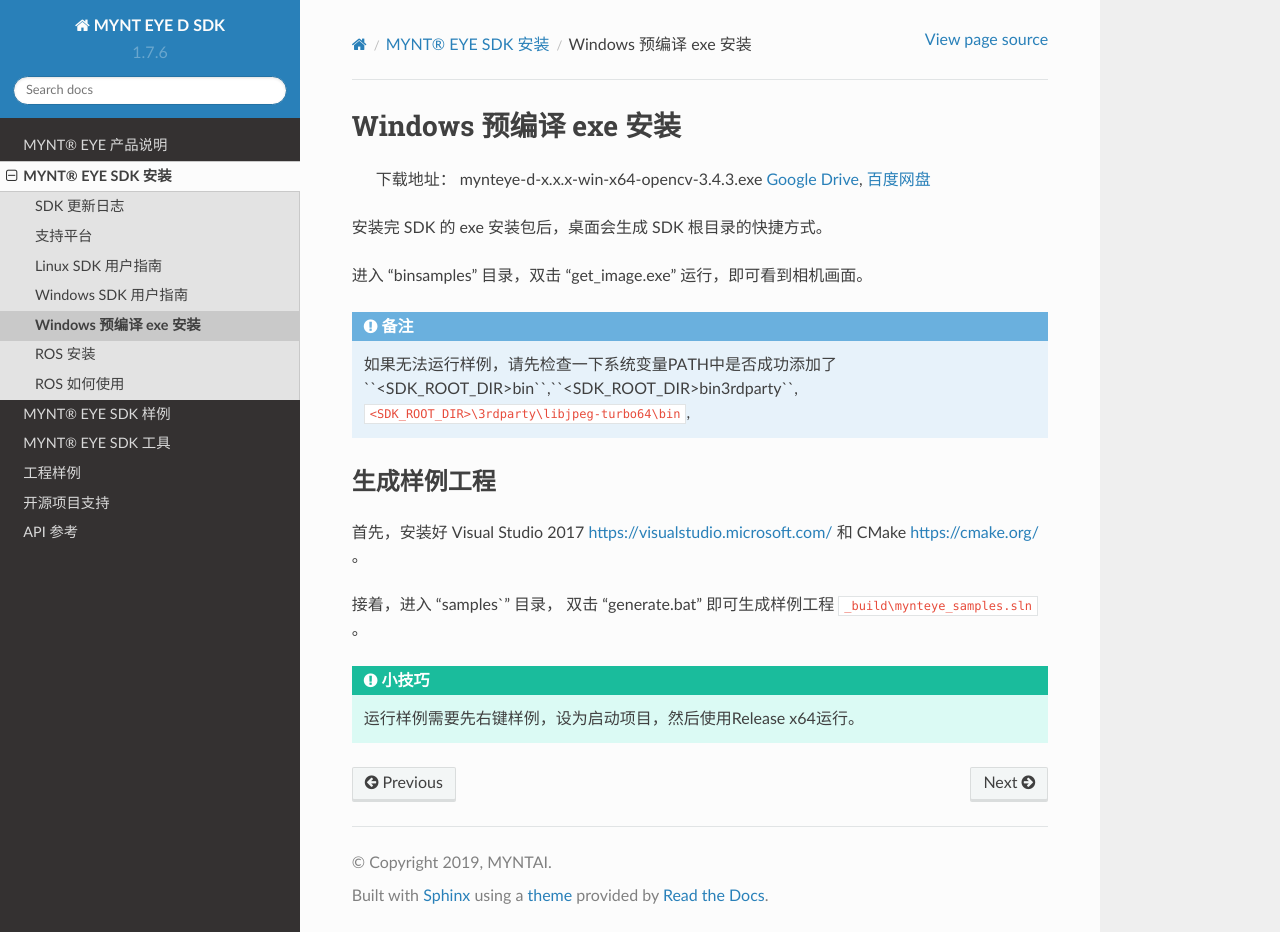
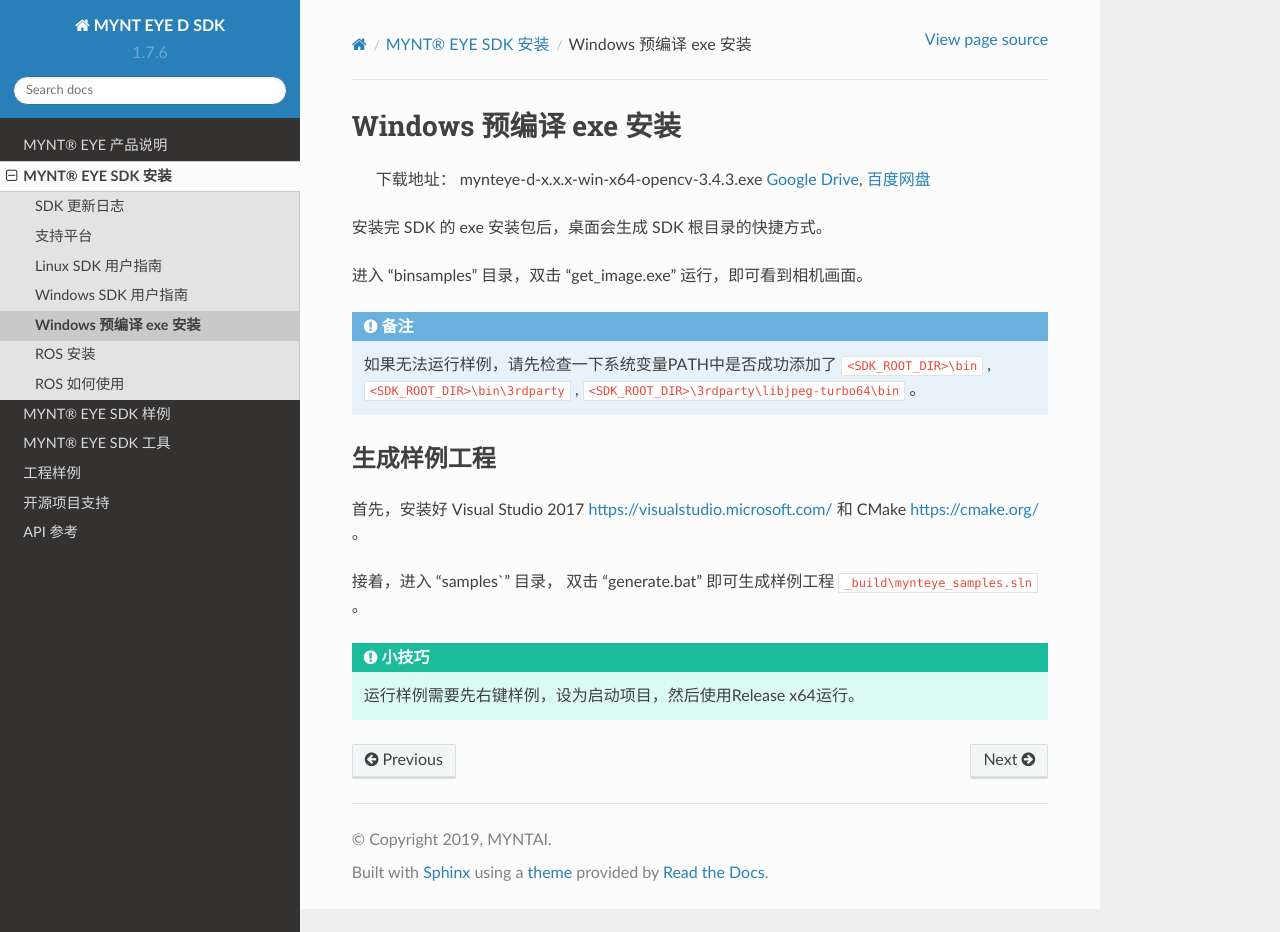
Before and after one commit to slightech/MYNT-EYE-D-SDK-Docs-zh_CN, a Sphinx documentation site: the page built from docs/installation/install_exe_win.rst, in a window 1280 px wide and 932 px high. Built offline with Sphinx 7.4.7 and the Read the Docs theme 2.0.0, drawn with Linux system fonts in a browser that asks for light colours.

Commit message:
docs(*): fix format

```diff
--- a/docs/installation/install_exe_win.rst
+++ b/docs/installation/install_exe_win.rst
@@ -18,8 +18,8 @@
 
 .. note::
 
-  如果无法运行样例，请先检查一下系统变量PATH中是否成功添加了``<SDK_ROOT_DIR>\bin``,``<SDK_ROOT_DIR>\bin\3rdparty``,
-  ``<SDK_ROOT_DIR>\3rdparty\libjpeg-turbo64\bin``,
+  如果无法运行样例，请先检查一下系统变量PATH中是否成功添加了 ``<SDK_ROOT_DIR>\bin`` , ``<SDK_ROOT_DIR>\bin\3rdparty`` ,
+  ``<SDK_ROOT_DIR>\3rdparty\libjpeg-turbo64\bin`` 。
 
 
 生成样例工程
--- a/docs/slam/vins.rst
+++ b/docs/slam/vins.rst
@@ -102,8 +102,8 @@
 
 .. tip::
 
-  可以使用``sudo usermod -aG docker $YOUR_USER_NAME`` 添加账号到 ``docker group``。
-  如果遇到``Permission denied``的问题，可以重启命令行或注销并重新登录。
+  可以使用 ``sudo usermod -aG docker $YOUR_USER_NAME`` 添加账号到 ``docker group`` 。
+  如果遇到"Permission denied"的问题，可以重启命令行或注销并重新登录。
 
 安装 MYNT-EYE-VINS-Samples
 ++++++++++++++++++++++++++++++++++++++
--- a/docs/slam/vins_fusion.rst
+++ b/docs/slam/vins_fusion.rst
@@ -104,7 +104,7 @@
 
 .. tip::
 
-  可以使用``sudo usermod -aG docker $YOUR_USER_NAME`` 添加账号到 ``docker group``。
+  可以使用 ``sudo usermod -aG docker $YOUR_USER_NAME`` 添加账号到 ``docker group`` 。
   如果遇到"Permission denied"的问题，可以重启命令行或注销并重新登录。
 
 安装 MYNT-EYE-VINS-FUSION-Samples
```
